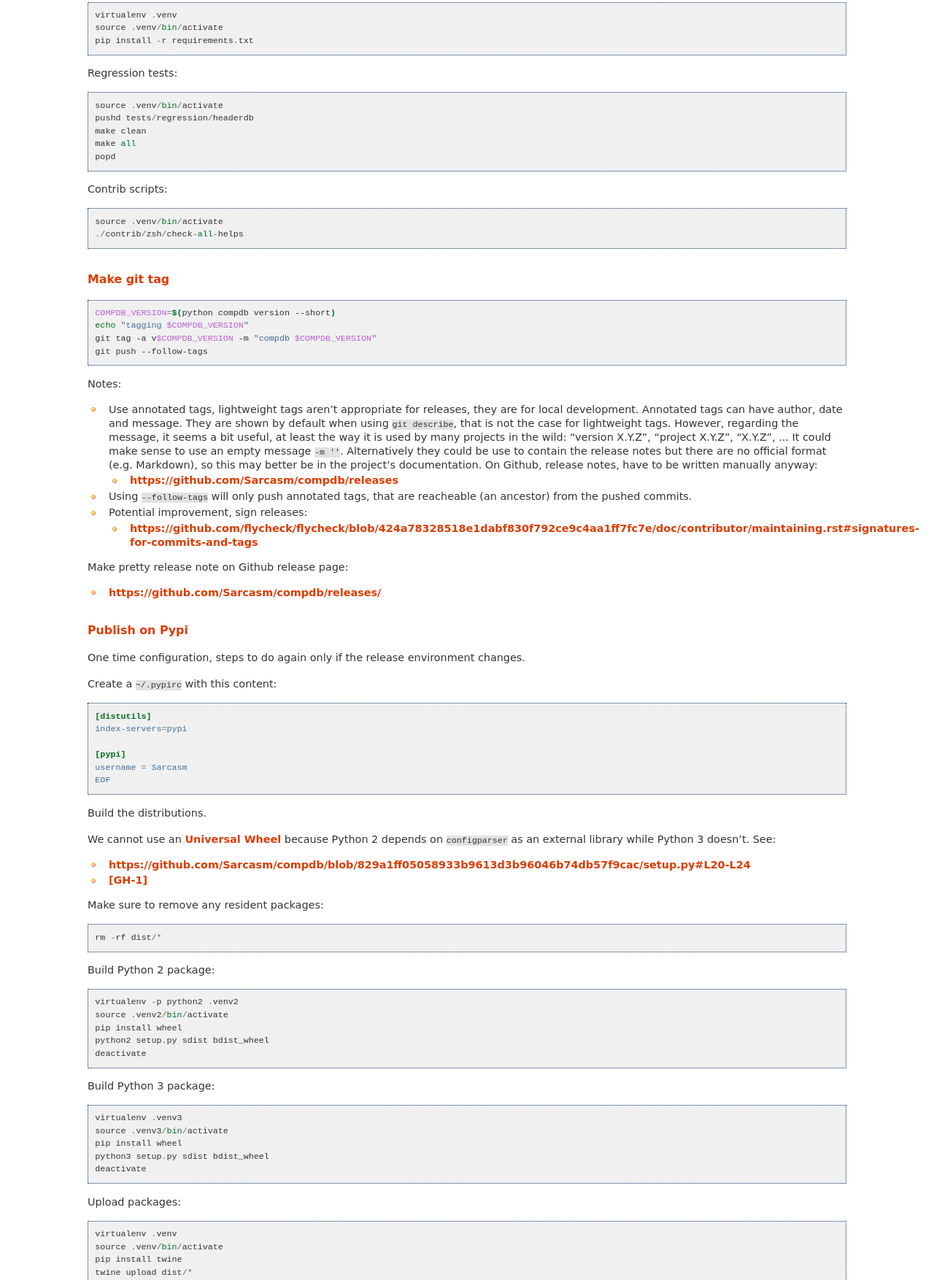
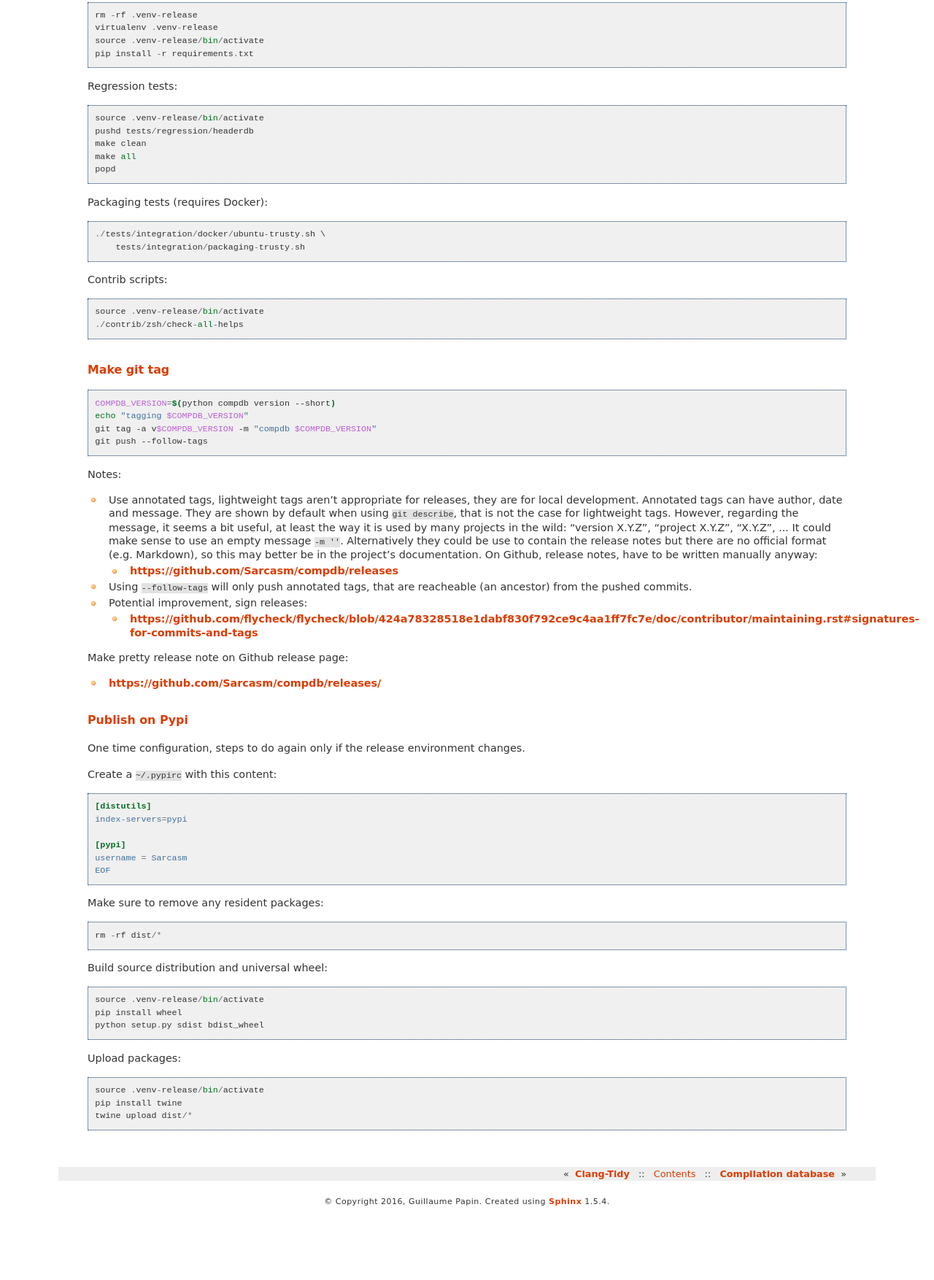
Before and after one commit to Sarcasm/notes, a plain HTML site: page dev/compdb.html in a window 1280 px wide. Shown: the part 860-2614 px from the top of the page at 73% size. After the commit the page ends 2524 px from the top, so only its background shows below. Drawn offline with nearby package versions, Linux system fonts and the light colour scheme; some packages are replaced by stand-ins of ours.

Commit message:
publish 0d11447: compdb: update release instruction, universal wheel back

```diff
--- a/dev/compdb.html
+++ b/dev/compdb.html
@@ -85,21 +85,27 @@
 </pre></div>
 </div>
 <p>Install locally for following tests:</p>
-<div class="highlight-default"><div class="highlight"><pre><span></span><span class="n">virtualenv</span> <span class="o">.</span><span class="n">venv</span>
-<span class="n">source</span> <span class="o">.</span><span class="n">venv</span><span class="o">/</span><span class="nb">bin</span><span class="o">/</span><span class="n">activate</span>
+<div class="highlight-default"><div class="highlight"><pre><span></span><span class="n">rm</span> <span class="o">-</span><span class="n">rf</span> <span class="o">.</span><span class="n">venv</span><span class="o">-</span><span class="n">release</span>
+<span class="n">virtualenv</span> <span class="o">.</span><span class="n">venv</span><span class="o">-</span><span class="n">release</span>
+<span class="n">source</span> <span class="o">.</span><span class="n">venv</span><span class="o">-</span><span class="n">release</span><span class="o">/</span><span class="nb">bin</span><span class="o">/</span><span class="n">activate</span>
 <span class="n">pip</span> <span class="n">install</span> <span class="o">-</span><span class="n">r</span> <span class="n">requirements</span><span class="o">.</span><span class="n">txt</span>
 </pre></div>
 </div>
 <p>Regression tests:</p>
-<div class="highlight-default"><div class="highlight"><pre><span></span><span class="n">source</span> <span class="o">.</span><span class="n">venv</span><span class="o">/</span><span class="nb">bin</span><span class="o">/</span><span class="n">activate</span>
+<div class="highlight-default"><div class="highlight"><pre><span></span><span class="n">source</span> <span class="o">.</span><span class="n">venv</span><span class="o">-</span><span class="n">release</span><span class="o">/</span><span class="nb">bin</span><span class="o">/</span><span class="n">activate</span>
 <span class="n">pushd</span> <span class="n">tests</span><span class="o">/</span><span class="n">regression</span><span class="o">/</span><span class="n">headerdb</span>
 <span class="n">make</span> <span class="n">clean</span>
 <span class="n">make</span> <span class="nb">all</span>
 <span class="n">popd</span>
 </pre></div>
 </div>
+<p>Packaging tests (requires Docker):</p>
+<div class="highlight-default"><div class="highlight"><pre><span></span><span class="o">./</span><span class="n">tests</span><span class="o">/</span><span class="n">integration</span><span class="o">/</span><span class="n">docker</span><span class="o">/</span><span class="n">ubuntu</span><span class="o">-</span><span class="n">trusty</span><span class="o">.</span><span class="n">sh</span> \
+    <span class="n">tests</span><span class="o">/</span><span class="n">integration</span><span class="o">/</span><span class="n">packaging</span><span class="o">-</span><span class="n">trusty</span><span class="o">.</span><span class="n">sh</span>
+</pre></div>
+</div>
 <p>Contrib scripts:</p>
-<div class="highlight-default"><div class="highlight"><pre><span></span><span class="n">source</span> <span class="o">.</span><span class="n">venv</span><span class="o">/</span><span class="nb">bin</span><span class="o">/</span><span class="n">activate</span>
+<div class="highlight-default"><div class="highlight"><pre><span></span><span class="n">source</span> <span class="o">.</span><span class="n">venv</span><span class="o">-</span><span class="n">release</span><span class="o">/</span><span class="nb">bin</span><span class="o">/</span><span class="n">activate</span>
 <span class="o">./</span><span class="n">contrib</span><span class="o">/</span><span class="n">zsh</span><span class="o">/</span><span class="n">check</span><span class="o">-</span><span class="nb">all</span><span class="o">-</span><span class="n">helps</span>
 </pre></div>
 </div>
@@ -155,37 +161,18 @@ steps to do again only if the release environment changes.</p>
 <span class="na">EOF</span>
 </pre></div>
 </div>
-<p>Build the distributions.</p>
-<p>We cannot use an <a class="reference external" href="https://packaging.python.org/distributing/#universal-wheels">Universal Wheel</a>
-because Python 2 depends on <code class="docutils literal"><span class="pre">configparser</span></code> as an external library while Python 3 doesn&#8217;t.
-See:</p>
-<ul class="simple">
-<li><a class="reference external" href="https://github.com/Sarcasm/compdb/blob/829a1ff05058933b9613d3b96046b74db57f9cac/setup.py#L20-L24">https://github.com/Sarcasm/compdb/blob/829a1ff05058933b9613d3b96046b74db57f9cac/setup.py#L20-L24</a></li>
-<li><a class="reference external" href="https://github.com/Sarcasm/compdb/issues/1">[GH-1]</a></li>
-</ul>
 <p>Make sure to remove any resident packages:</p>
 <div class="highlight-default"><div class="highlight"><pre><span></span><span class="n">rm</span> <span class="o">-</span><span class="n">rf</span> <span class="n">dist</span><span class="o">/*</span>
 </pre></div>
 </div>
-<p>Build Python 2 package:</p>
-<div class="highlight-default"><div class="highlight"><pre><span></span><span class="n">virtualenv</span> <span class="o">-</span><span class="n">p</span> <span class="n">python2</span> <span class="o">.</span><span class="n">venv2</span>
-<span class="n">source</span> <span class="o">.</span><span class="n">venv2</span><span class="o">/</span><span class="nb">bin</span><span class="o">/</span><span class="n">activate</span>
+<p>Build source distribution and universal wheel:</p>
+<div class="highlight-default"><div class="highlight"><pre><span></span><span class="n">source</span> <span class="o">.</span><span class="n">venv</span><span class="o">-</span><span class="n">release</span><span class="o">/</span><span class="nb">bin</span><span class="o">/</span><span class="n">activate</span>
 <span class="n">pip</span> <span class="n">install</span> <span class="n">wheel</span>
-<span class="n">python2</span> <span class="n">setup</span><span class="o">.</span><span class="n">py</span> <span class="n">sdist</span> <span class="n">bdist_wheel</span>
-<span class="n">deactivate</span>
-</pre></div>
-</div>
-<p>Build Python 3 package:</p>
-<div class="highlight-default"><div class="highlight"><pre><span></span><span class="n">virtualenv</span> <span class="o">.</span><span class="n">venv3</span>
-<span class="n">source</span> <span class="o">.</span><span class="n">venv3</span><span class="o">/</span><span class="nb">bin</span><span class="o">/</span><span class="n">activate</span>
-<span class="n">pip</span> <span class="n">install</span> <span class="n">wheel</span>
-<span class="n">python3</span> <span class="n">setup</span><span class="o">.</span><span class="n">py</span> <span class="n">sdist</span> <span class="n">bdist_wheel</span>
-<span class="n">deactivate</span>
+<span class="n">python</span> <span class="n">setup</span><span class="o">.</span><span class="n">py</span> <span class="n">sdist</span> <span class="n">bdist_wheel</span>
 </pre></div>
 </div>
 <p>Upload packages:</p>
-<div class="highlight-default"><div class="highlight"><pre><span></span><span class="n">virtualenv</span> <span class="o">.</span><span class="n">venv</span>
-<span class="n">source</span> <span class="o">.</span><span class="n">venv</span><span class="o">/</span><span class="nb">bin</span><span class="o">/</span><span class="n">activate</span>
+<div class="highlight-default"><div class="highlight"><pre><span></span><span class="n">source</span> <span class="o">.</span><span class="n">venv</span><span class="o">-</span><span class="n">release</span><span class="o">/</span><span class="nb">bin</span><span class="o">/</span><span class="n">activate</span>
 <span class="n">pip</span> <span class="n">install</span> <span class="n">twine</span>
 <span class="n">twine</span> <span class="n">upload</span> <span class="n">dist</span><span class="o">/*</span>
 </pre></div>
```
Also changed, not shown: _sources/dev/compdb.rst.txt, searchindex.js.
